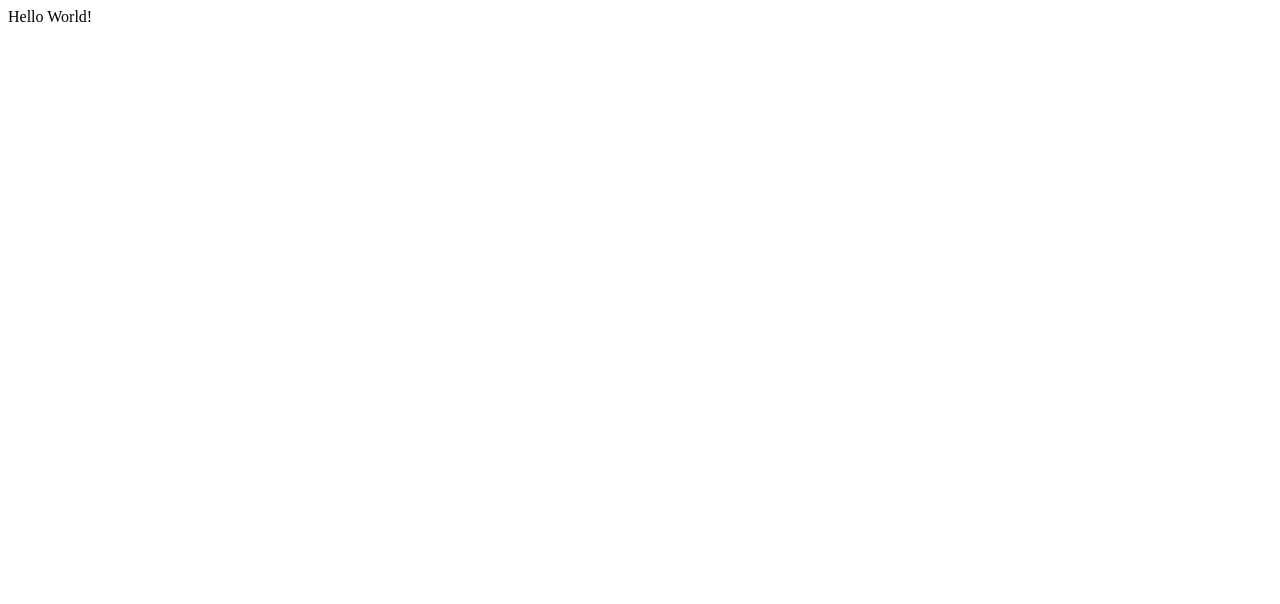
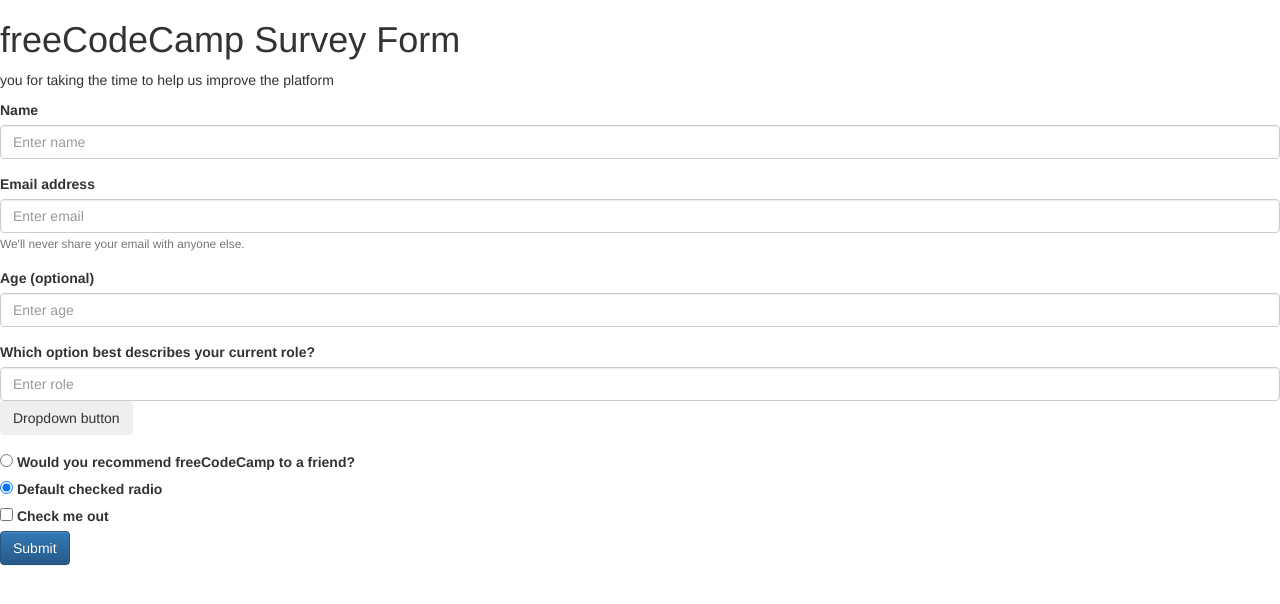
Before and after one commit to mariominondo/MicroverseRepoSetup, a plain HTML site: page index.html in a window 1280 px wide. Drawn offline with nearby package versions, Linux system fonts and the light colour scheme.

Commit message:
added form and radio buttons to index.html

```diff
--- a/index.html
+++ b/index.html
@@ -1 +1,82 @@
-Hello World!
+<!DOCTYPE html>
+<html lang="en">
+<head>
+    <!-- Latest compiled and minified CSS -->
+<link rel="stylesheet" href="https://maxcdn.bootstrapcdn.com/bootstrap/3.3.7/css/bootstrap.min.css" integrity="sha384-BVYiiSIFeK1dGmJRAkycuHAHRg32OmUcww7on3RYdg4Va+PmSTsz/K68vbdEjh4u" crossorigin="anonymous">
+
+<!-- Optional theme -->
+<link rel="stylesheet" href="https://maxcdn.bootstrapcdn.com/bootstrap/3.3.7/css/bootstrap-theme.min.css" integrity="sha384-rHyoN1iRsVXV4nD0JutlnGaslCJuC7uwjduW9SVrLvRYooPp2bWYgmgJQIXwl/Sp" crossorigin="anonymous">
+
+<!-- Latest compiled and minified JavaScript -->
+<script src="https://maxcdn.bootstrapcdn.com/bootstrap/3.3.7/js/bootstrap.min.js" integrity="sha384-Tc5IQib027qvyjSMfHjOMaLkfuWVxZxUPnCJA7l2mCWNIpG9mGCD8wGNIcPD7Txa" crossorigin="anonymous"></script>
+    <meta charset="UTF-8">
+    <meta http-equiv="X-UA-Compatible" content="IE=edge">
+    <meta name="viewport" content="width=device-width, initial-scale=1.0">
+    <title>Document</title>
+</head>
+<body>
+    <div>
+        <div id="title">
+            <h1>freeCodeCamp Survey Form</h1>
+        </div>
+        <div id="description"><p> you for taking the time to help us improve the platform</p></div>
+    </div>
+    <div>
+        <form id="survey-form">
+            <div class="form-group">
+              <label for="name">Name</label>
+              <input type="name" class="form-control" id="name" aria-describedby="name" placeholder="Enter name">
+            </div>
+            <div class="form-group">
+                <label for="exampleInputEmail1">Email address</label>
+                <input type="email" class="form-control" id="exampleInputEmail1" aria-describedby="emailHelp" placeholder="Enter email">
+                <small id="emailHelp" class="form-text text-muted">We'll never share your email with anyone else.</small>
+              </div>
+              <div class="form-group">
+                <label for="age">Age (optional)</label>
+                <input type="age" class="form-control" id="age" aria-describedby="age" placeholder="Enter age">
+              </div>
+              <div class="form-group">
+                <label for="role">Which option best describes your current role?</label>
+
+
+                <input type="role" class="form-control" id="role" aria-describedby="role" placeholder="Enter role">
+                <div class="dropdown">
+                    <button class="btn btn-secondary dropdown-toggle" type="button" id="dropdownMenuButton" data-toggle="dropdown" aria-haspopup="true" aria-expanded="false">
+                      Dropdown button
+                    </button>
+                    <div class="dropdown-menu" aria-labelledby="dropdownMenuButton">
+                      <a class="dropdown-item" href="#">Action</a>
+                      <a class="dropdown-item" href="#">Another action</a>
+                      <a class="dropdown-item" href="#">Something else here</a>
+                    </div>
+                  </div>
+              </div>
+
+              <div class="form-check">
+
+
+                <input class="form-check-input" type="radio" name="flexRadioDefault" id="flexRadioDefault1">
+                <label class="form-check-label" for="flexRadioDefault1">
+                    Would you recommend freeCodeCamp to a friend?
+                </label>
+              </div>
+
+              <div class="form-check">
+                <input class="form-check-input" type="radio" name="flexRadioDefault" id="flexRadioDefault2" checked>
+
+                <label class="form-check-label" for="flexRadioDefault2">
+                  Default checked radio
+                </label>
+              </div>
+
+            <div class="form-check">
+              <input type="checkbox" class="form-check-input" id="exampleCheck1">
+              <label class="form-check-label" for="exampleCheck1">Check me out</label>
+            </div>
+            <button type="submit" class="btn btn-primary">Submit</button>
+          </form>
+
+    </div>
+</body>
+</html>
```
